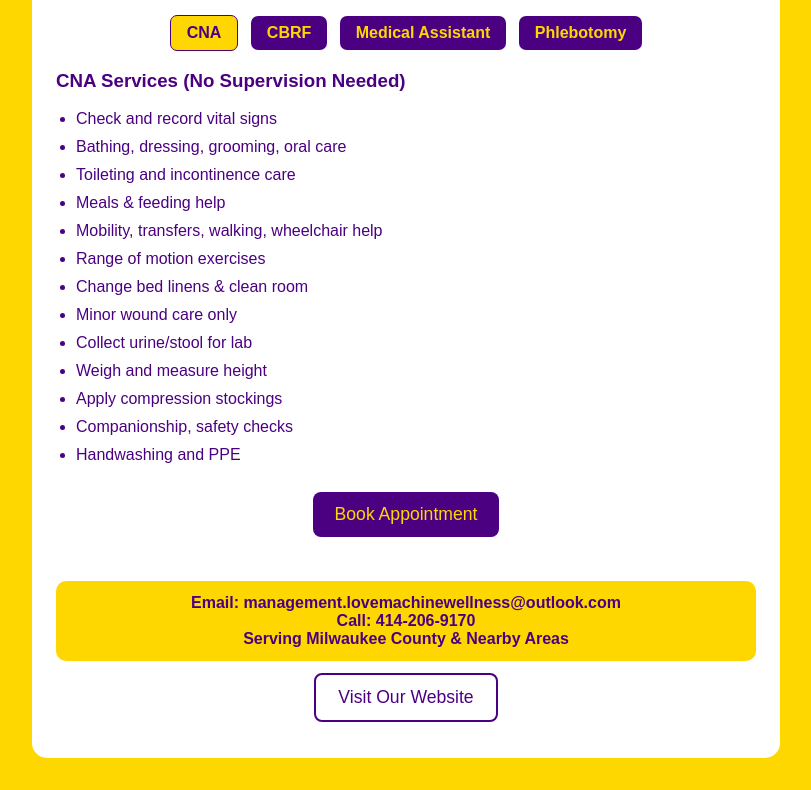
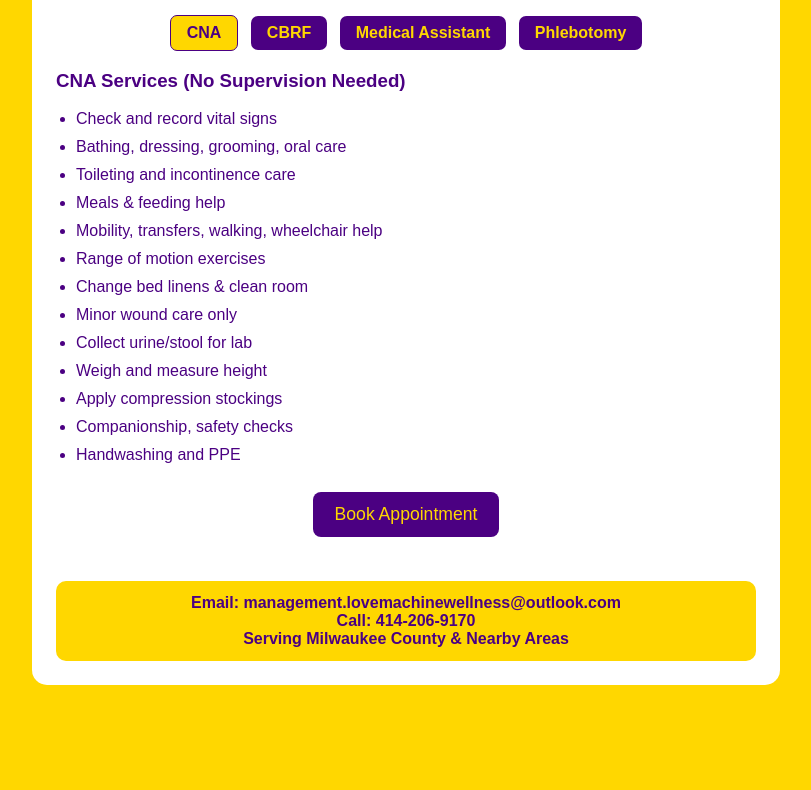
Before and after one commit to LoveMachineWellness/Love-Machine-Wellnes, a plain HTML site: page index.html in a window 1280 px wide. Shown: the part 849-1639 px from the top of the page, without its empty margins (234-1045 px from the left). After the commit the page ends 1566 px from the top, so only its background shows below. Drawn offline with Linux system fonts and the light colour scheme.

Commit message:
Update index.html

```diff
--- a/index.html
+++ b/index.html
@@ -186,11 +186,6 @@ Email: management.lovemachinewellness@outlook.com<br>
 Call: 414-206-9170<br>
 Serving Milwaukee County &amp; Nearby Areas
 </div>
-<div style="text-align:center;">
-<button class="web-btn" onclick="window.open('https://lovemachinewellness.netlify.app','_blank')">
-Visit Our Website
-</button>
-</div>
 </div>
 <script>
 function showTab(idx) {
```
